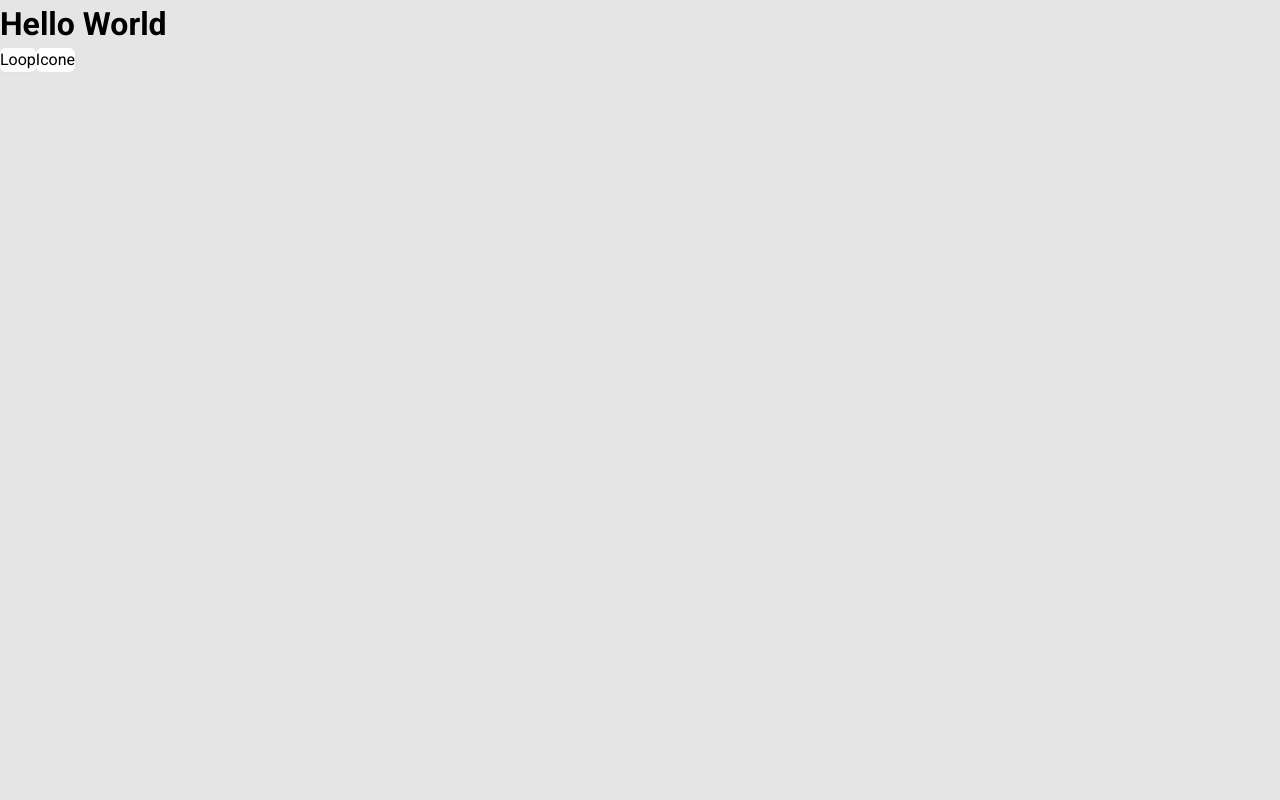
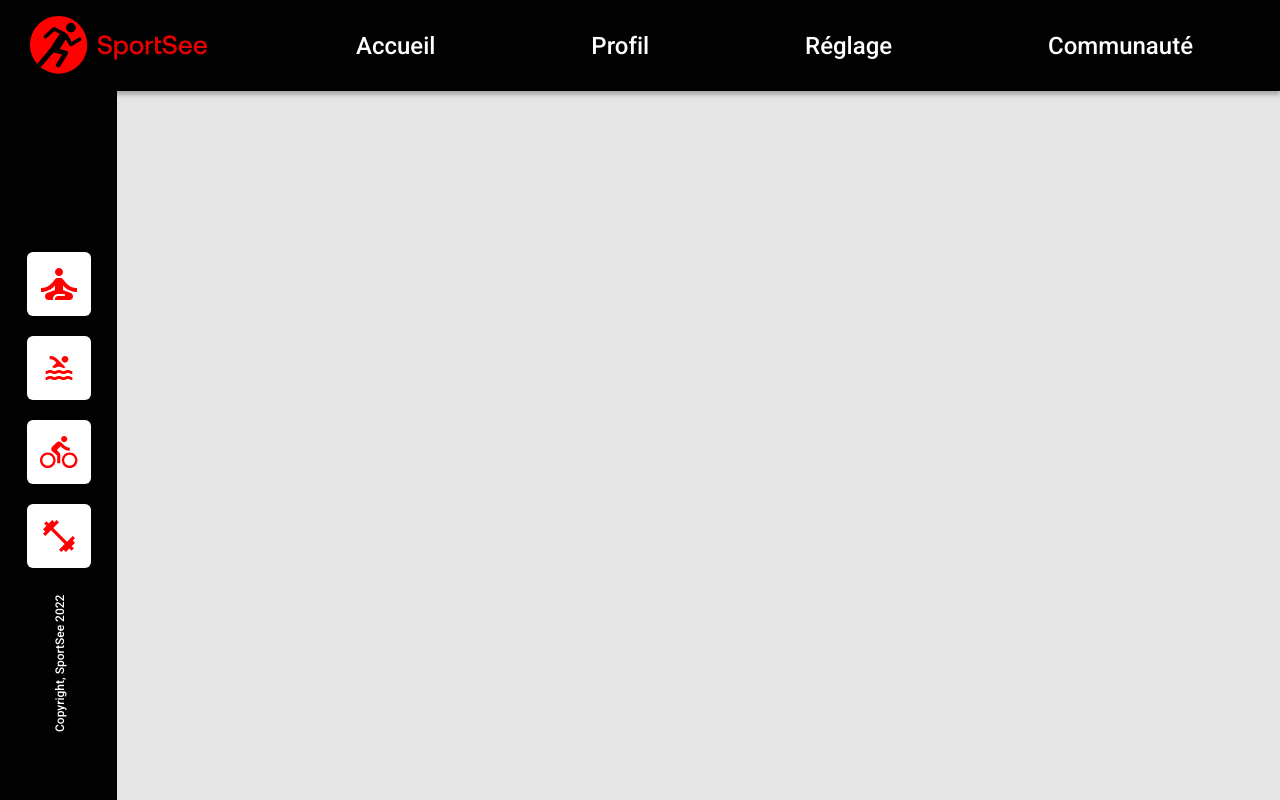
Before and after one commit to Nabil-Y/Nabil_Yassine_12_22052022, a React (Vite) app: page / in a window 1280 px wide. Built offline with nearby package versions, Linux system fonts and the light colour scheme; the HTML template or start-up script is replaced by a standard one.

Commit message:
Create navbars home page and add mock data

```diff
--- a/src/App.tsx
+++ b/src/App.tsx
@@ -1,14 +1,11 @@
 import { FC } from "react";
-import Card from "./components/UI/Card";
-import IconCard from "./components/UI/IconCard";
+import Home from "./pages/Home";
 
 const App: FC = (): JSX.Element => {
   return (
-    <div className="App">
-      <h1>Hello World</h1>
-      <Card>Loop</Card>
-      <IconCard>Icone</IconCard>
-    </div>
+    <>
+      <Home />
+    </>
   );
 };
 
--- /dev/null
+++ b/src/assets/navbar-icons/NavbarIcons.tsx
@@ -0,0 +1,6 @@
+import meditation from "./meditation.svg";
+import swimming from "./swimming.svg";
+import cycling from "./cycling.svg";
+import dumbbell from "./dumbbell.svg";
+
+export default [meditation, swimming, cycling, dumbbell];
--- /dev/null
+++ b/src/assets/nutrition-icons/NutritionIcons.tsx
@@ -0,0 +1,6 @@
+import lipides from "./lipides.svg";
+import calories from "./calories.svg";
+import proteines from "./proteines.svg";
+import glucides from "./glucides.svg";
+
+export default [calories, proteines, glucides, lipides];
--- a/src/components/layout/HorizontalNavbar.module.css
+++ b/src/components/layout/HorizontalNavbar.module.css
@@ -0,0 +1,28 @@
+.header {
+  position: relative;
+  z-index: 1;
+  display: flex;
+  align-items: center;
+  height: 91px;
+  padding-left: 29px;
+  padding-right: 87px;
+  background-color: var(--black-bg);
+  color: var(--white);
+  box-shadow: 0 4px 4px 0 rgba(0, 0, 0, 0.25);
+}
+
+.header img {
+  display: inline-block;
+}
+
+.header nav {
+  width: 100%;
+  padding-left: 149px;
+}
+
+.header ul {
+  display: flex;
+  justify-content: space-between;
+  font-weight: 500;
+  font-size: 24px;
+}
--- a/src/components/layout/HorizontalNavbar.tsx
+++ b/src/components/layout/HorizontalNavbar.tsx
@@ -1,7 +1,21 @@
-import React from "react";
+import { FC, ReactNode } from "react";
+import logo from "../../assets/logo.svg";
+import styles from "./HorizontalNavbar.module.css";
 
-const HorizontalNavbar = () => {
-  return <div>HorizontalNavbar</div>;
+const HorizontalNavbar: FC = () => {
+  const navListItems: string[] = ["Accueil", "Profil", "Réglage", "Communauté"];
+  return (
+    <header className={styles.header}>
+      <img src={logo} alt="SportSee Logo" />
+      <nav>
+        <ul>
+          {navListItems.map<ReactNode>((item) => (
+            <li key={item}>{item}</li>
+          ))}
+        </ul>
+      </nav>
+    </header>
+  );
 };
 
 export default HorizontalNavbar;
--- a/src/components/layout/VerticalNavbar.module.css
+++ b/src/components/layout/VerticalNavbar.module.css
@@ -0,0 +1,36 @@
+.side-navbar {
+  position: absolute;
+  top: 0;
+  height: 100vh;
+  left: 0;
+  width: 117px;
+  display: flex;
+  flex-direction: column;
+  justify-content: center;
+  background-color: var(--black-bg);
+}
+
+.icon-cards-container {
+  display: flex;
+  flex-direction: column;
+  align-items: center;
+}
+
+.side-icon-card {
+  display: grid;
+  place-content: center;
+  width: 64px;
+  height: 64px;
+  margin-top: 20px;
+}
+
+.copyright {
+  position: absolute;
+  bottom: calc(59px + 69px);
+  left: 0;
+  width: 138px;
+  color: var(--white);
+  font-weight: 500;
+  font-size: 12px;
+  transform: rotate(-90deg) translateY(-50%);
+}
--- a/src/components/layout/VerticalNavbar.tsx
+++ b/src/components/layout/VerticalNavbar.tsx
@@ -1,7 +1,23 @@
-import React from "react";
+import { FC, ReactNode } from "react";
+import IconCard from "../UI/IconCard";
+import icons from "../../assets/navbar-icons/NavbarIcons";
+import styles from "./VerticalNavbar.module.css";
 
-const VerticalNavbar = () => {
-  return <div>VerticalNavbar</div>;
+const VerticalNavbar: FC = () => {
+  return (
+    <section className={styles["side-navbar"]}>
+      <div className={styles["icon-cards-container"]}>
+        {icons.map<ReactNode>((svg) => (
+          <IconCard key={svg} className={styles["side-icon-card"]}>
+            <img src={svg} alt={svg.slice(svg.lastIndexOf("/") + 1)} />
+          </IconCard>
+        ))}
+      </div>
+      <div className={styles.copyright}>
+        Copyright, SportSee {new Date().getFullYear()}
+      </div>
+    </section>
+  );
 };
 
 export default VerticalNavbar;
--- a/src/pages/Home.tsx
+++ b/src/pages/Home.tsx
@@ -1,7 +1,14 @@
-import React from "react";
+import { FC } from "react";
+import HorizontalNavbar from "../components/layout/HorizontalNavbar";
+import VerticalNavbar from "../components/layout/VerticalNavbar";
 
-const Home = () => {
-  return <div>Home</div>;
+const Home: FC = () => {
+  return (
+    <>
+      <HorizontalNavbar />
+      <VerticalNavbar />
+    </>
+  );
 };
 
 export default Home;
--- a/vite.config.ts
+++ b/vite.config.ts
@@ -1,7 +1,10 @@
-import { defineConfig } from 'vite'
-import react from '@vitejs/plugin-react'
+import { defineConfig } from "vite";
+import react from "@vitejs/plugin-react";
 
 // https://vitejs.dev/config/
 export default defineConfig({
-  plugins: [react()]
-})
+  plugins: [react()],
+  server: {
+    port: 3030,
+  },
+});
```
Also changed, not shown: src/data/mock-data.tsx (added, +268 -0 lines).
